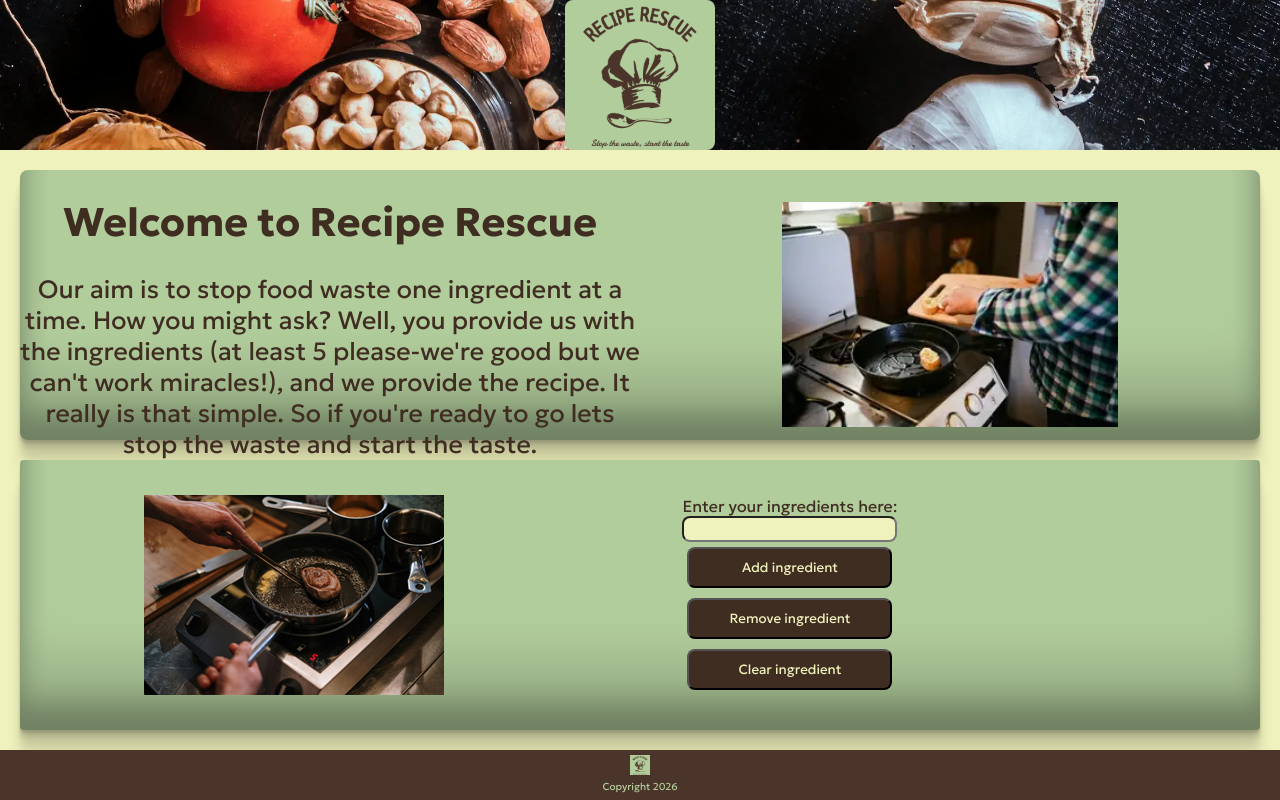
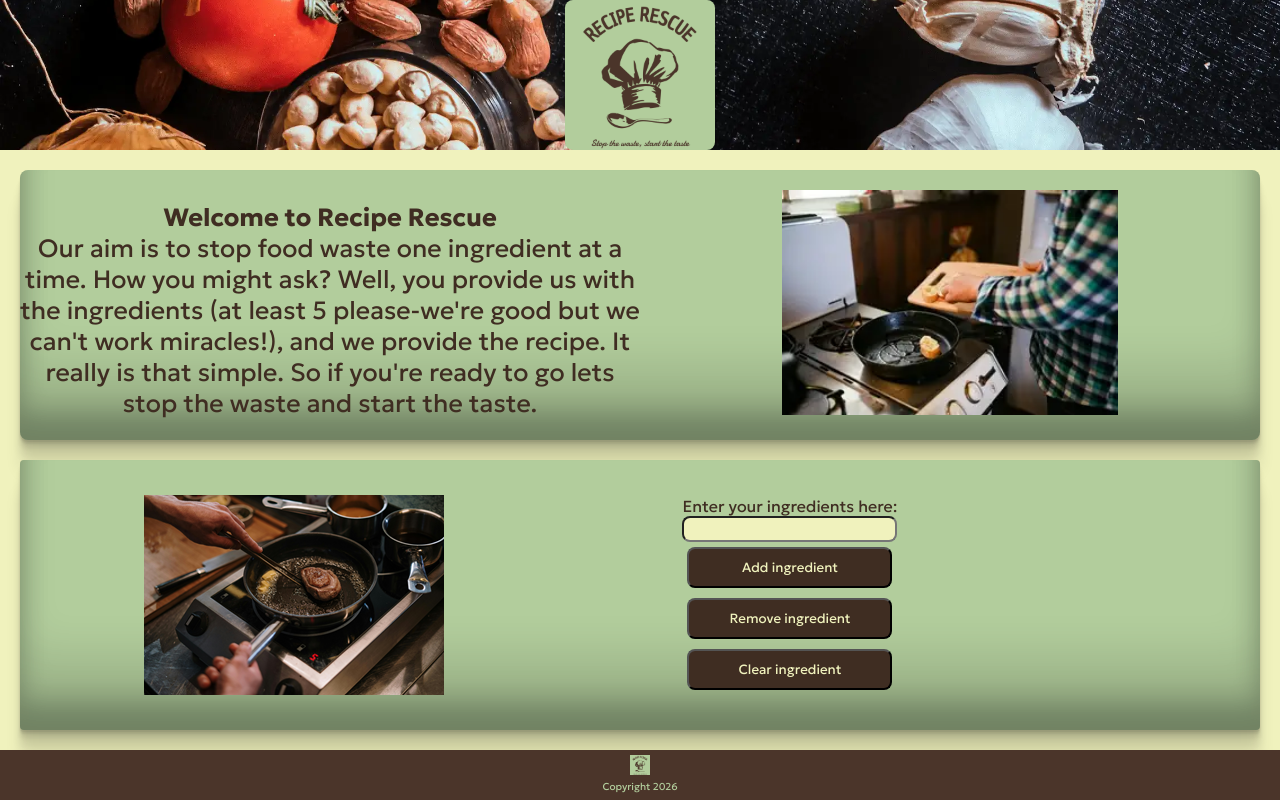
Before and after one commit to devildex91/recipe-rescue, a React (Vite) app: page / in a window 1280 px wide. Built offline with nearby package versions, Linux system fonts and the light colour scheme.

Commit message:
h1 styling fixed

```diff
--- a/src/index.css
+++ b/src/index.css
@@ -71,12 +71,12 @@ nav {
   box-sizing: border-box;
   font-size: 16px;
 }
-#opening h2 {
+#opening h1 {
   font-size: 25px;
   margin-bottom: 0;
 }
 #opening p {
-  margin-top: 5px;
+  margin-top: 0px;
   font-size: 15px;
 }
 /*class to keep images hidden on smaller screens*/
```
